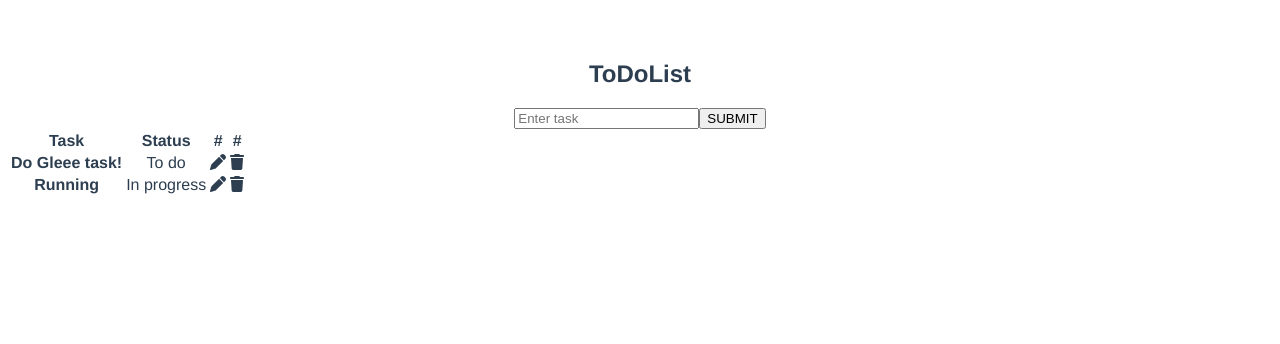
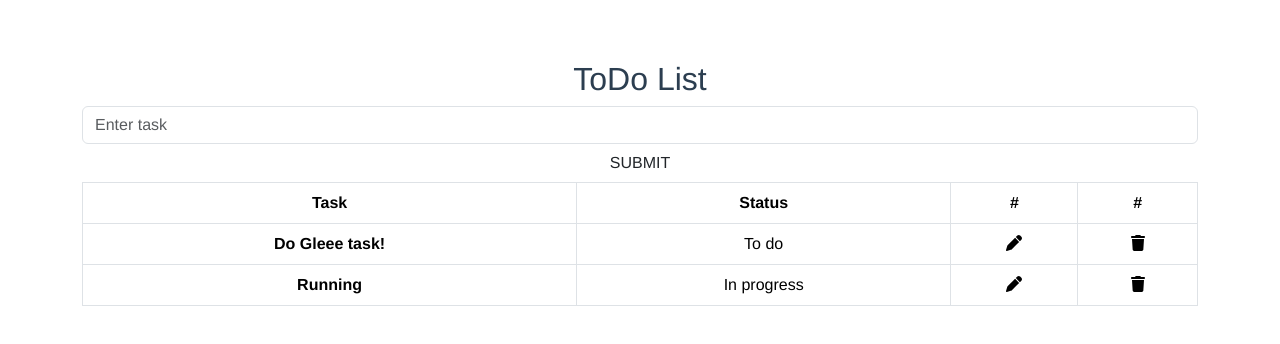
Before and after one commit to PatrickHieu/Todo-App, a Vue app in the folder todo-app/: page / in a window 1280 px wide. Shown: the top 344 px of the page. Built offline with nearby package versions, Linux system fonts and the light colour scheme.

Commit message:
update editTask

```diff
--- a/todo-app/src/components/TodoApp.vue
+++ b/todo-app/src/components/TodoApp.vue
@@ -1,6 +1,6 @@
 <template>
   <div class="container">
-    <h2 class="text-center margin-top">ToDoList</h2>
+    <h2 class="text-center margin-top">ToDo List</h2>
 
     <!-- input -->
     <div class="flex">
@@ -25,7 +25,7 @@
           <th>{{ task.name }}</th>
           <td>{{task.status}}</td>
           <td>
-            <div class="text-center">
+            <div class="text-center" @click="editTask(index)">
               <span class="fa fa-pen"></span>
             </div>
           </td>
@@ -50,6 +50,8 @@ export default {
   data(){
     return {
       task: '',
+      editedTask: null,
+
       tasks: [
         {
           name: 'Do Gleee task!',
@@ -67,16 +69,26 @@ export default {
     submitTask(){
       if(this.task.length === 0) return;
 
-      this.tasks.push({
-        name: this.task,
-        status: 'To do'
-      })
+      if(this.editTask === null){
+        this.tasks.push({
+          name: this.task,
+          status: 'To do'
+        })
+      }else{
+        this.tasks[this.editedTask].name = this.task;
+        this.editedTask = null;
+      }
 
       this.task = '';
     },
 
     deleteTask(index){
       this.tasks.splice(index, 1);
+    },
+
+    editTask(index){
+      this.task = this.tasks[index].name;
+      this.editedTask = index;
     }
   }
 };
--- a/todo-app/src/main.js
+++ b/todo-app/src/main.js
@@ -2,5 +2,6 @@ import { createApp } from 'vue'
 import App from './App.vue'
 import '@fortawesome/fontawesome-free/css/all.css'
 import '@fortawesome/fontawesome-free/js/all.js'
+import 'bootstrap/dist/css/bootstrap.min.css'
 
 createApp(App).mount('#app')
```
